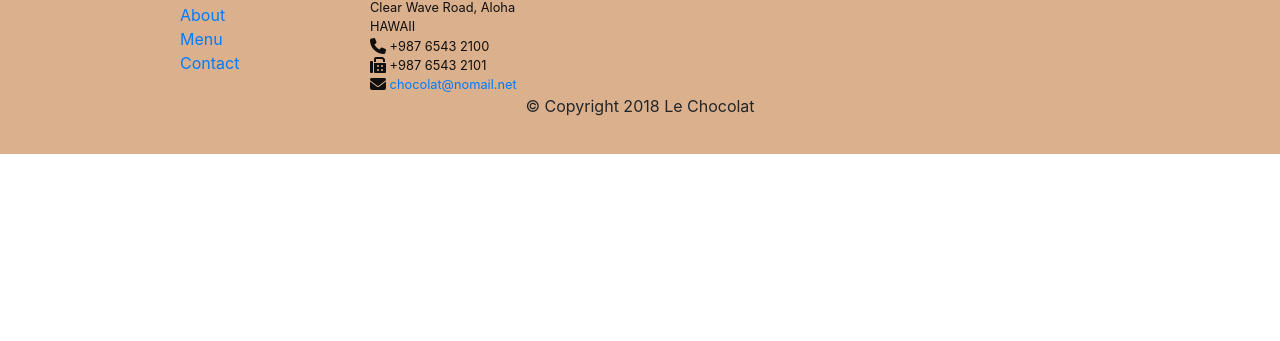
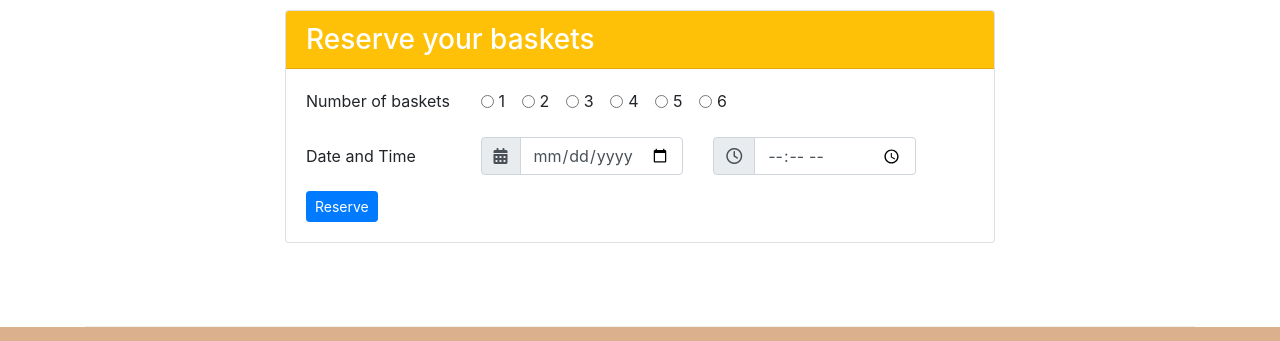
Before and after one commit to FilipC93/Le-Chocolat, a plain HTML site: page index.html in a window 1280 px wide. Shown: the part 1607-1948 px from the top of the page. Before the commit the page ends 1761 px from the top, so only its background shows below. Drawn offline with nearby package versions, Linux system fonts and the light colour scheme.

Commit message:
Bootstrap Assignment Task 1

```diff
--- a/index.html
+++ b/index.html
@@ -110,7 +110,76 @@
             </div>
         </div>
     </div>
+    <div class="container">
+        <div class="row row-content  justify-content-center align-items-center">
+            <div class="col-12 col-sm-8">
+                <div class="card border-default">
+                    <h3 class="card-header bg-warning text-white" id="reserve form">Reserve your baskets</h3>
+                    <div class="card-body">
+                        <form id="linkMe">
+                            <div class="form-group row">
+                                <label class="col-12 col-sm-3">Number of baskets</label>
+                                <div class="col col-sm-9">
+                                    <div class="form-check form-check-inline">
+                                        <input class="form-check-input" type="radio" name="inlineRadioOptions"
+                                            id="inlineRadio1" value="option1">
+                                        <label class="form-check-label" for="inlineRadio1">1</label>
+                                    </div>
+                                    <div class="form-check form-check-inline">
+                                        <input class="form-check-input" type="radio" name="inlineRadioOptions"
+                                            id="inlineRadio2" value="option2">
+                                        <label class="form-check-label" for="inlineRadio2">2</label>
+                                    </div>
+                                    <div class="form-check form-check-inline">
+                                        <input class="form-check-input" type="radio" name="inlineRadioOptions"
+                                            id="inlineRadio3" value="option3">
+                                        <label class="form-check-label" for="inlineRadio3">3</label>
+                                    </div>
+                                    <div class="form-check form-check-inline">
+                                        <input class="form-check-input" type="radio" name="inlineRadioOptions"
+                                            id="inlineRadio4" value="option4">
+                                        <label class="form-check-label" for="inlineRadio4">4</label>
+                                    </div>
+                                    <div class="form-check form-check-inline">
+                                        <input class="form-check-input" type="radio" name="inlineRadioOptions"
+                                            id="inlineRadio5" value="option5">
+                                        <label class="form-check-label" for="inlineRadio5">5</label>
+                                    </div>
+                                    <div class="form-check form-check-inline">
+                                        <input class="form-check-input" type="radio" name="inlineRadioOptions"
+                                            id="inlineRadio6" value="option6">
+                                        <label class="form-check-label" for="inlineRadio6">6</label>
+                                    </div>
+                                </div>
+                            </div>
 
+                            <div class="form-group row">
+                                <label class="col-12 col-sm-3 col-form-label">Date and Time</label>
+                                <div class="input-group col-12 col-sm-4">
+                                    <div class="input-group-prepend">
+                                        <span class="input-group-text" id="date"> <i class="fa fa-calendar"
+                                                aria-hidden="true"></i>
+                                        </span>
+                                    </div>
+                                    <input type="date" class="form-control" id="dateInput">
+                                </div>
+
+                                <div class="input-group col-12 col-sm-4">
+                                    <div class="input-group-prepend">
+                                        <span class="input-group-text" id="time"><i class="fa fa-clock-o"
+                                                aria-hidden="true"></i></span>
+                                    </div>
+                                    <input type="time" class="form-control" id="timeInput">
+                                </div>
+                            </div>
+
+                            <button type="submit" class="btn btn-primary btn-sm col-sm-offset-2">Reserve</button>
+                        </form>
+                    </div>
+                </div>
+            </div>
+        </div>
+    </div>
 
     <footer class="footer">
         <div class="container">
```
